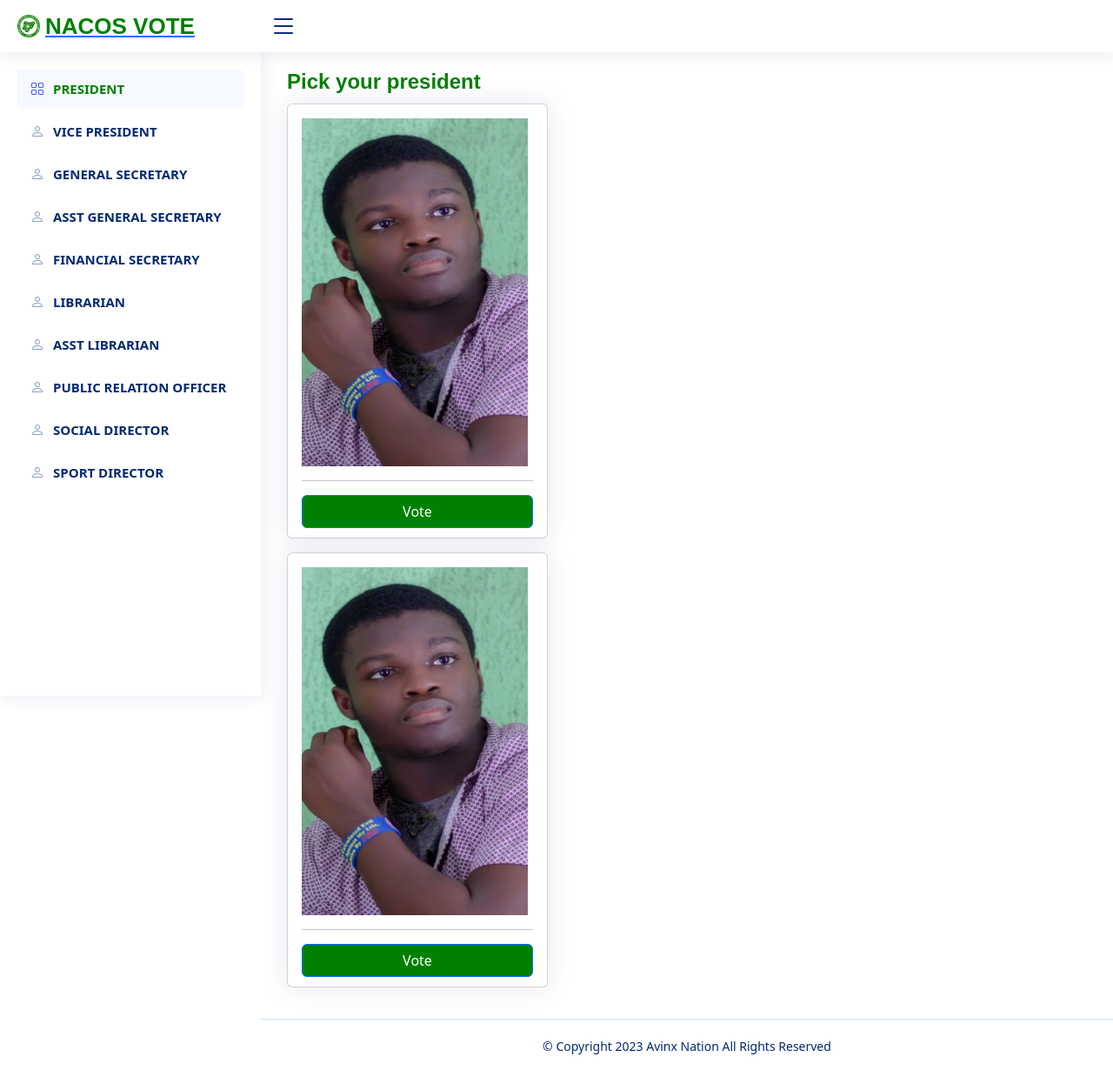
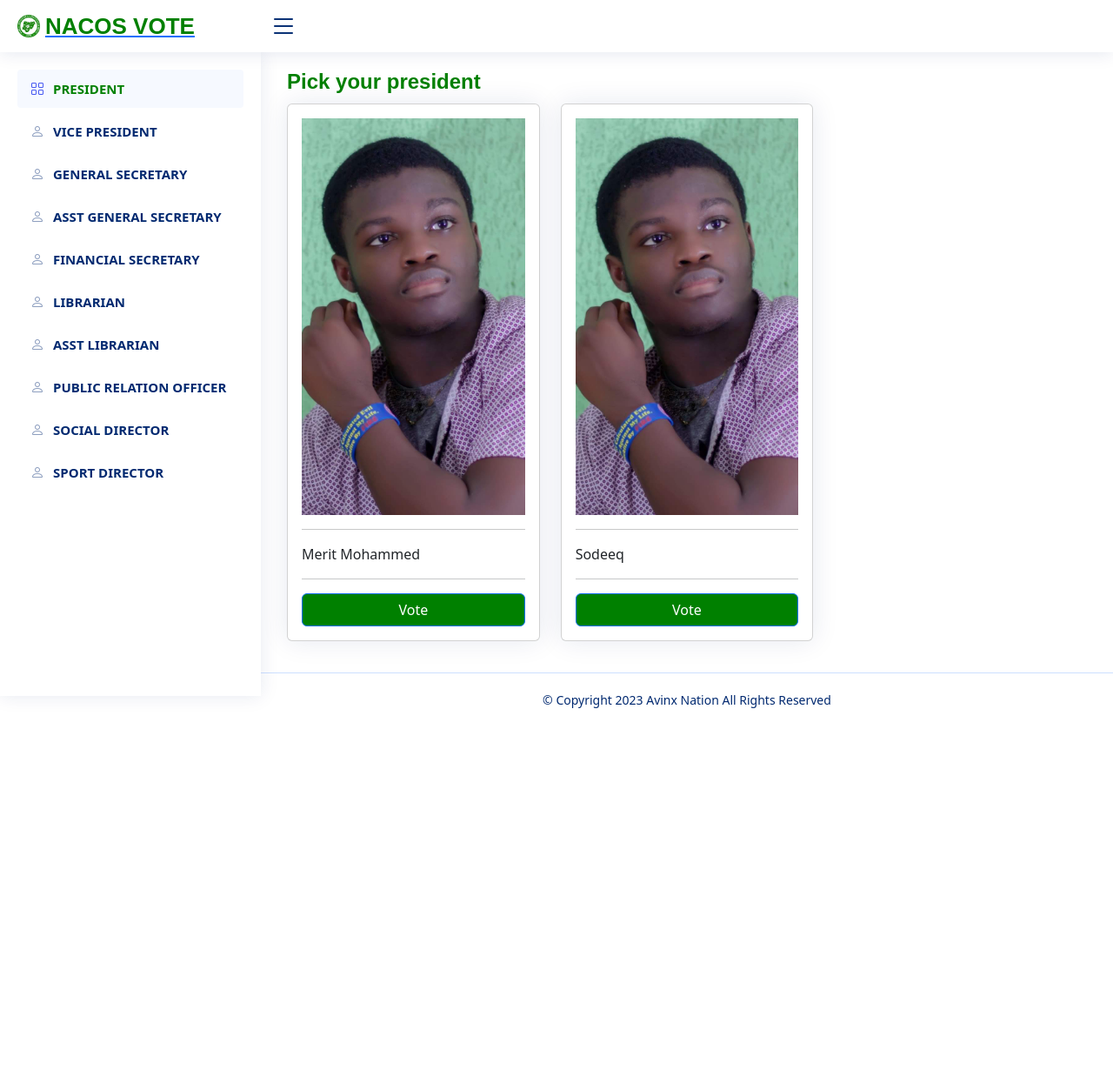
Before and after one commit to 56radius/mtuvote, a React (Create React App) app: page /home in a window 1280 px wide. Shown: the whole page at 87% size. After the commit the page ends 840 px from the top, so only its background shows below. Built offline with nearby package versions, Linux system fonts and the light colour scheme.

Commit message:
Committing Home screen

```diff
--- a/package.json
+++ b/package.json
@@ -6,6 +6,7 @@
     "@testing-library/jest-dom": "^5.17.0",
     "@testing-library/react": "^13.4.0",
     "@testing-library/user-event": "^13.5.0",
+    "axios": "^1.6.1",
     "react": "^18.2.0",
     "react-dom": "^18.2.0",
     "react-router-dom": "^6.18.0",
--- a/src/components/HomeScreen.js
+++ b/src/components/HomeScreen.js
@@ -114,31 +114,67 @@ function HomeScreen() {
       <main id="main" className="main">
         <div className="pagetitle">
           <h1>
-            {" "}
-            <span style={{ color: "green" }}> Pick your president </span>
+            <span style={{ color: "green" }}>Pick your president</span>
           </h1>
         </div>
 
         <section className="section dashboard">
           <div className="row">
             <div className="col-lg-8">
-              {/* Cards */}
-              {/* first picture vote */}
-              <div className="card mb-3" style={{ width: 300, height: 500 }}>
+              {/* Cards - Display side by side using Bootstrap's grid system */}
+              <div className="row">
+                <div className="col-md-6">
+                  <div
+                    className="card mb-3"
+                    style={{ width: "100%", height: "auto" }}
+                  >
                     <div className="card-body">
                       <div className="col-12">
                         <img
                           src={merit}
                           alt="merit"
                           style={{
-                        width: 260,
-                        height: 400,
-                        justifyContent: "center",
-                        alignItems: "center",
-                        left: 0,
-                        bottom: 0,
+                            width: "100%",
+                            height: "auto",
                           }}
                         />
+                        <hr />
+
+                        <p> Merit Mohammed </p>
+                        <hr />
+
+                        <button
+                          className="btn btn-primary w-100"
+                          name="login"
+                          type="submit"
+                          style={{
+                            backgroundColor: "green",
+                          }}
+                        >
+                          Vote
+                        </button>
+                      </div>
+                    </div>
+                  </div>
+                </div>
+                <div className="col-md-6">
+                  <div
+                    className="card mb-3"
+                    style={{ width: "100%", height: "auto" }}
+                  >
+                    <div className="card-body">
+                      <div className="col-12">
+                        <img
+                          src={merit}
+                          alt="merit"
+                          style={{
+                            width: "100%",
+                            height: "auto",
+                          }}
+                        />
+                        <hr />
+
+                        <p> Sodeeq </p>
 
                         <hr />
                         <button
@@ -153,36 +189,6 @@ function HomeScreen() {
                         </button>
                       </div>
                     </div>
-              </div>
-
-              {/* Second picture vote */}
-              <div className="card mb-3" style={{ width: 300, height: 500 }}>
-                <div className="card-body">
-                  <div className="col-12">
-                    <img
-                      src={merit}
-                      alt="merit"
-                      style={{
-                        width: 260,
-                        height: 400,
-                        justifyContent: "center",
-                        alignItems: "center",
-                        left: 0,
-                        bottom: 0,
-                      }}
-                    />
-
-                    <hr />
-                    <button
-                      className="btn btn-primary w-100"
-                      name="login"
-                      type="submit"
-                      style={{
-                        backgroundColor: "green",
-                      }}
-                    >
-                      Vote
-                    </button>
                   </div>
                 </div>
               </div>
```
Also changed, not shown: 2 other files (tests, documents, lock files or other folders). Lines whose indentation alone changed are shown as unchanged.
